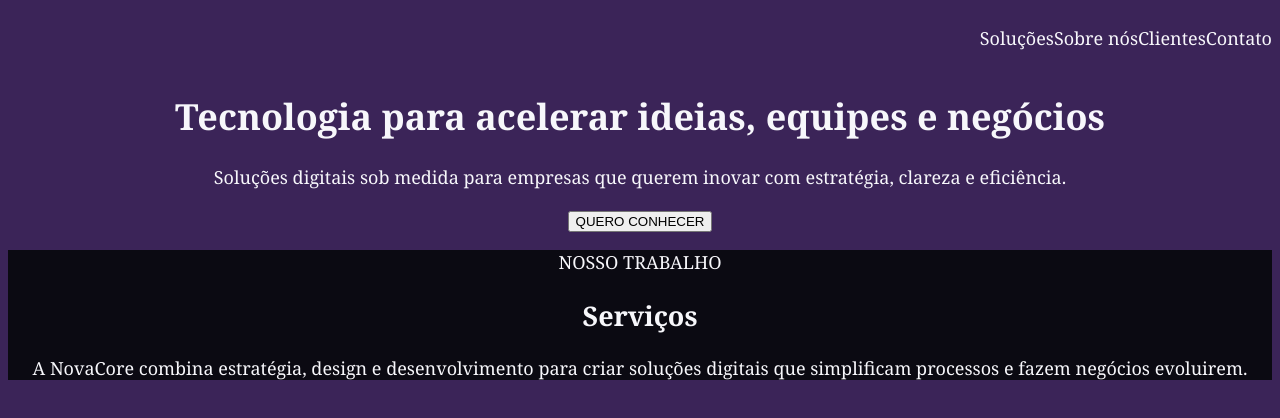
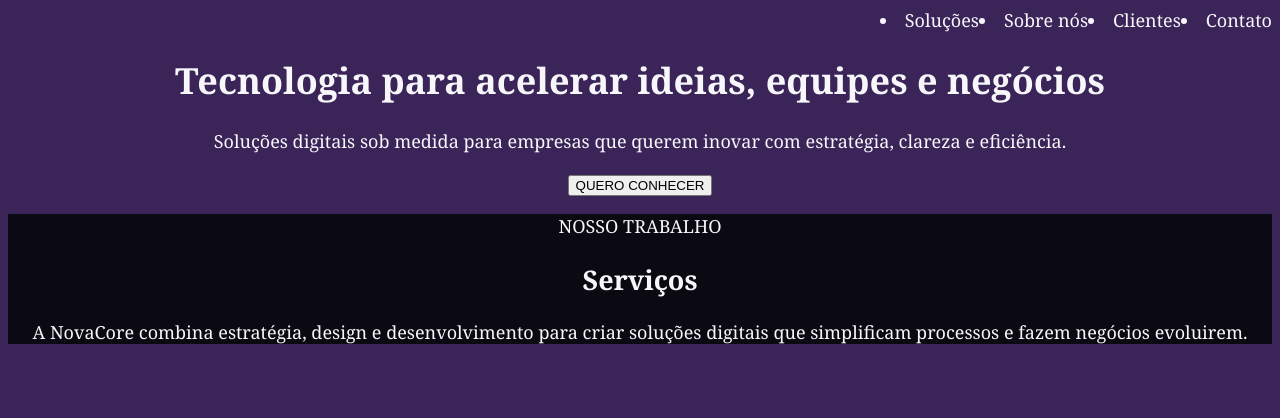
Before and after one commit to sampaiodelvane/Atividades-Fron-End-Design, a plain HTML site: page index.html in a window 1280 px wide. Drawn offline with Linux system fonts and the light colour scheme.

Commit message:
Aula 17/09/2026

```diff
--- a/index.html
+++ b/index.html
@@ -8,10 +8,10 @@
 </head>
 <body>
     <header>
-        <p>Soluções</p>
-        <p>Sobre nós</p>
-        <p>Clientes</p>
-        <p>Contato</p>
+        <li>Soluções</li>
+        <li>Sobre nós</li>
+        <li>Clientes</li>
+        <li>Contato</li>
     </header>
     <hero>
             <h1>Tecnologia para acelerar ideias, equipes e negócios</h1>
```
